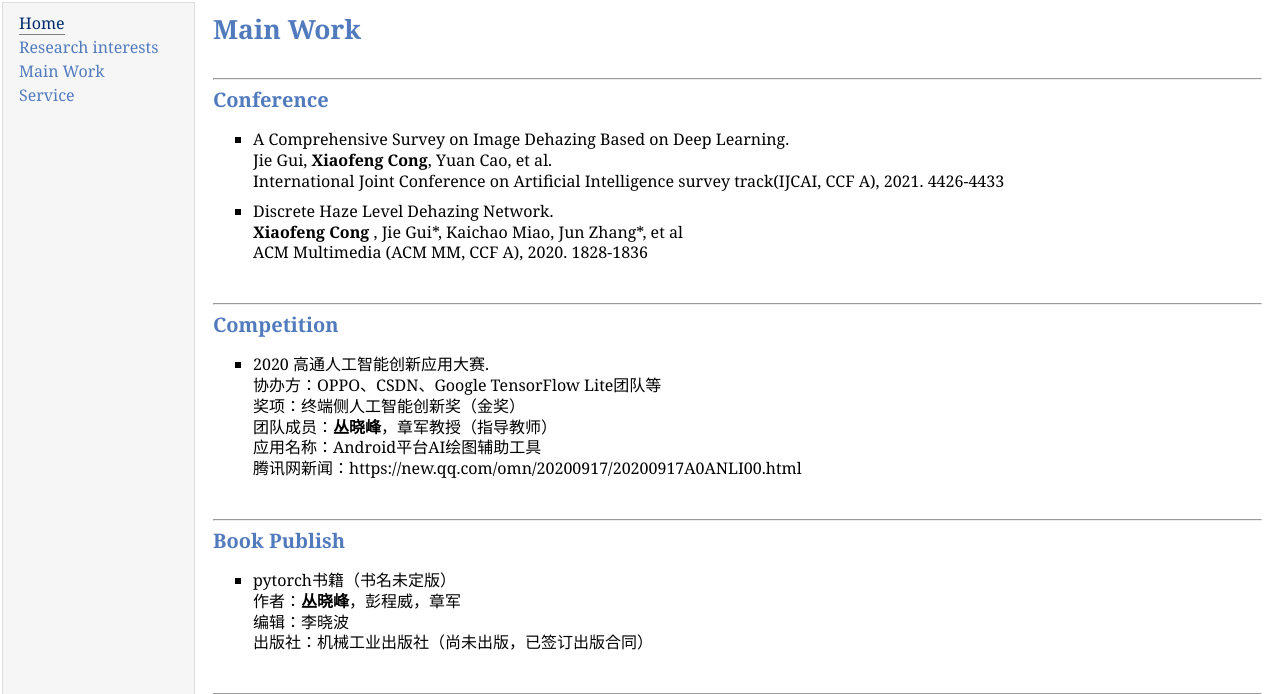
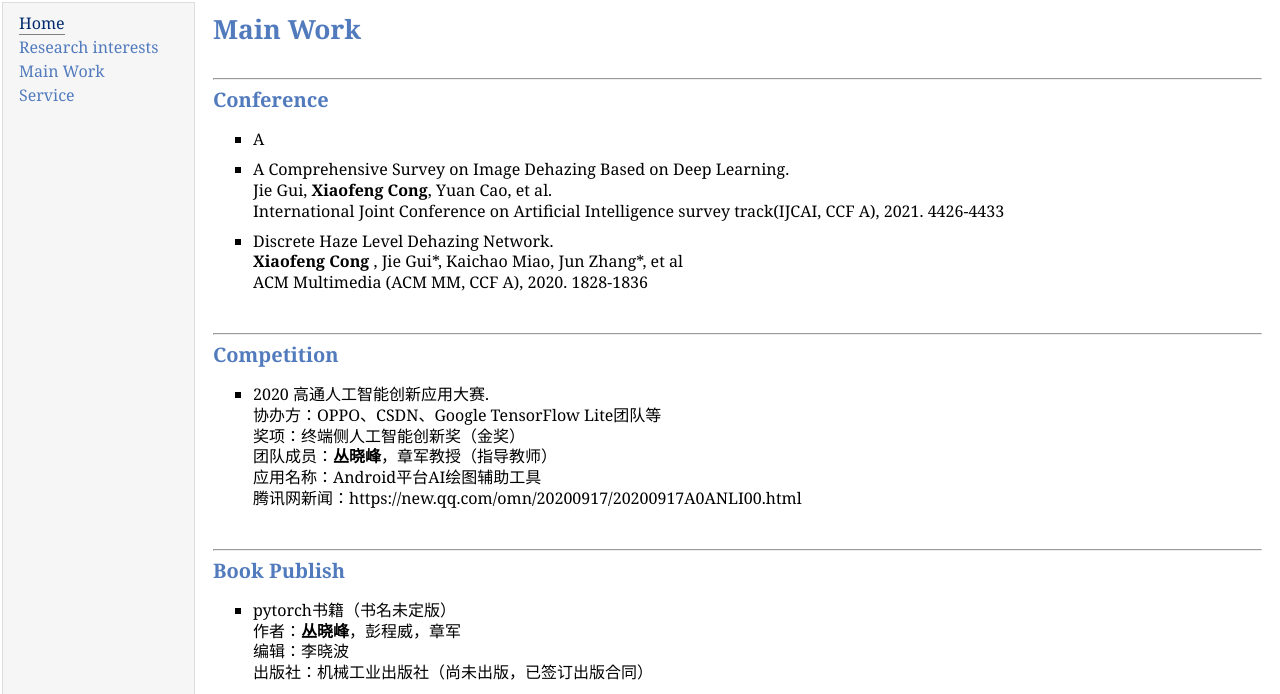
Before and after one commit to Xiaofeng-life/Xiaofeng-life.github.io, a plain HTML site: page main_work.html in a window 1280 px wide. Shown: the part 81-775 px from the top of the page. Drawn offline with Linux system fonts and the light colour scheme.

Commit message:
Update main_work.html

```diff
--- a/main_work.html
+++ b/main_work.html
@@ -26,6 +26,9 @@
                     <a name="conference"></a>Conference
                 </h2>
                 <ul>
+                    <li><p>
+                        A
+                    </p></li>
                     <li><p>
                         A Comprehensive Survey on Image Dehazing Based on Deep Learning. <br>
                         Jie Gui, <b>Xiaofeng Cong</b>, Yuan Cao, et al. <br>
```
